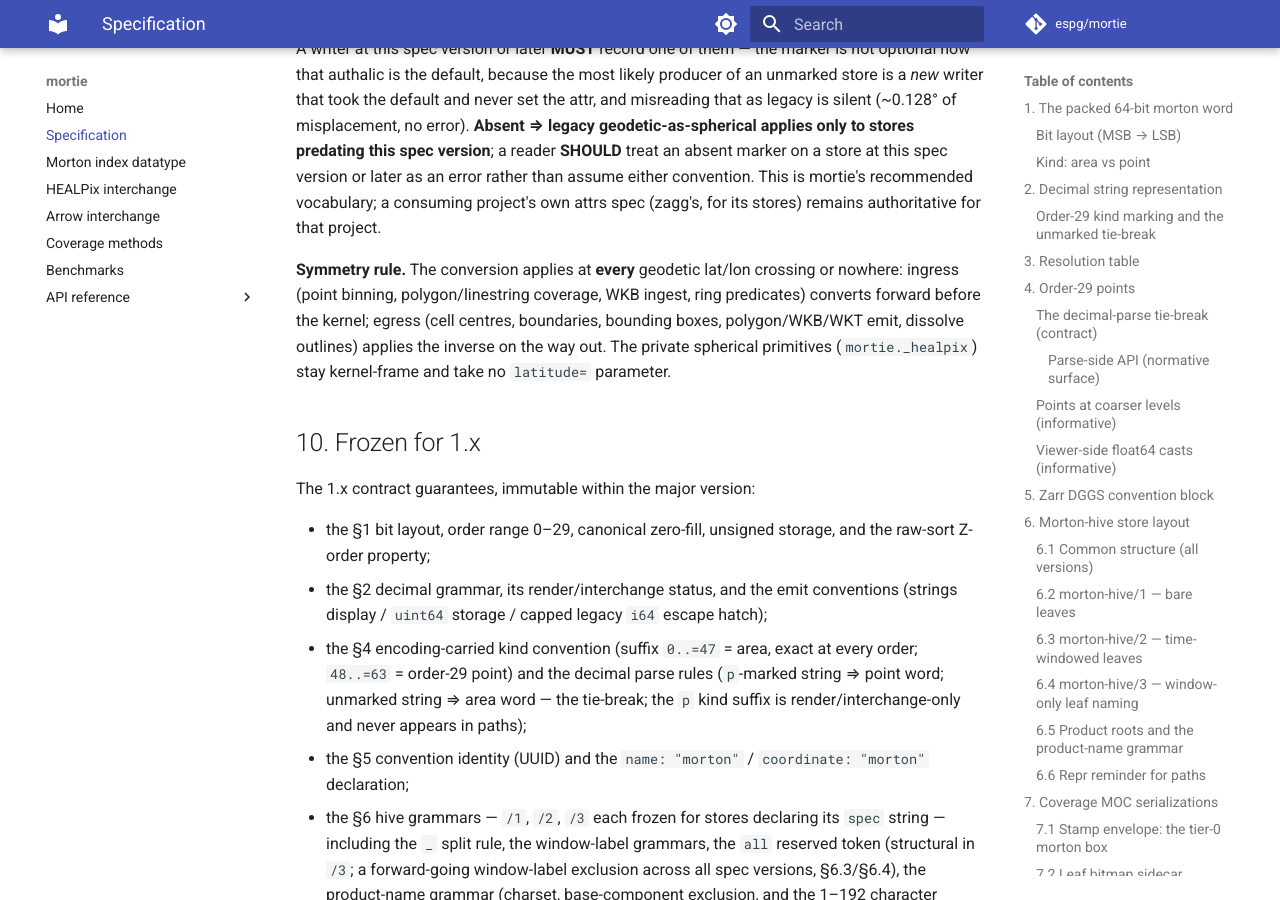
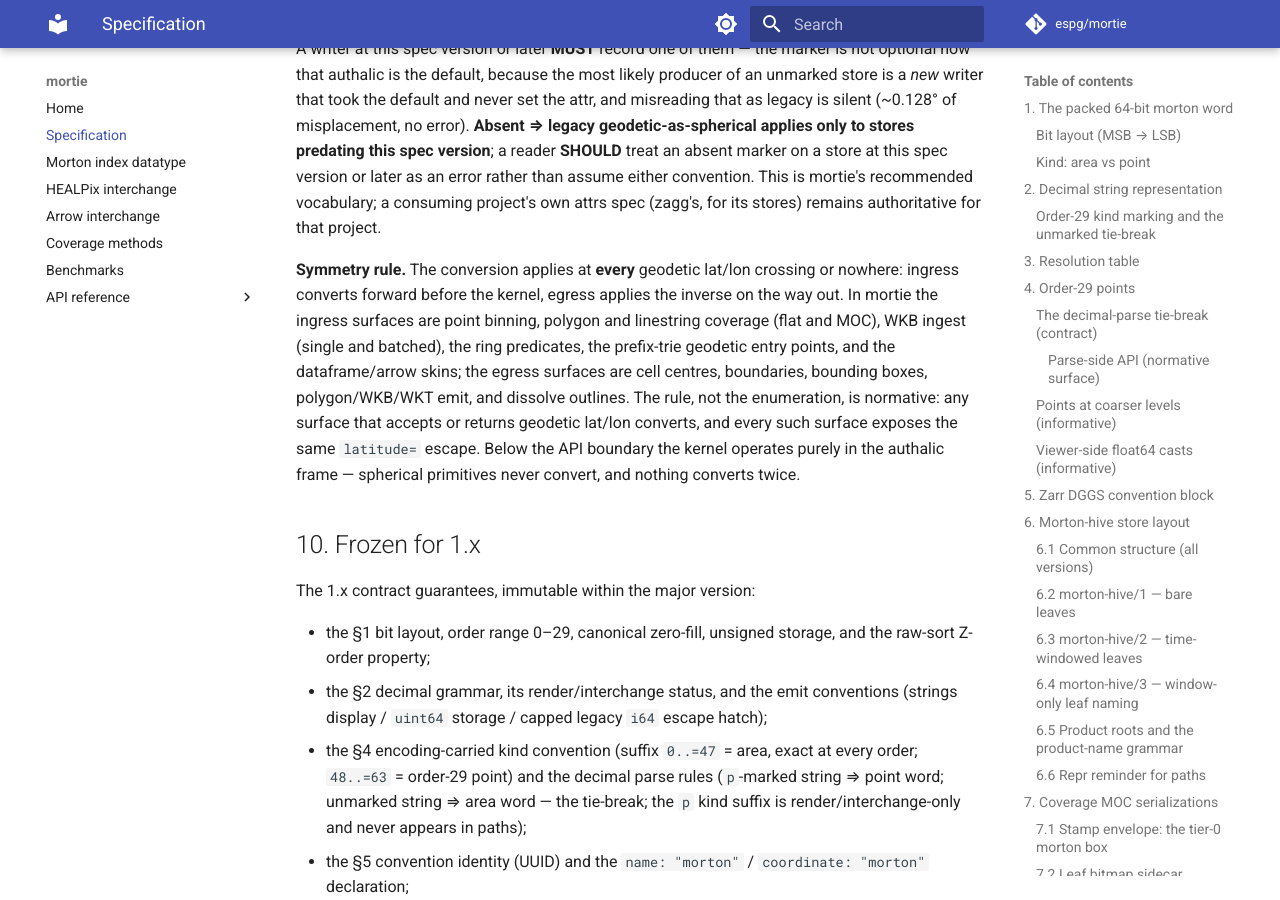
Before and after one commit to espg/mortie, an MkDocs documentation site: the page built from docs/specification.md, in a window 1280 px wide and 900 px high, scrolled down 16692 px. Built offline with MkDocs 1.6.1 and Material for MkDocs 9.7.7, drawn with Linux system fonts in a browser that asks for light colours; comment, search, counter and statistics services are not loaded; the version menu is left out.

Commit message:
fold review: make the crossing enumeration complete and public (issue #186)

```diff
--- a/docs/specification.md
+++ b/docs/specification.md
@@ -748,13 +748,18 @@ than assume either convention. This is mortie's recommended vocabulary;
 a consuming project's own attrs spec (zagg's, for its stores) remains
 authoritative for that project.
 
-**Symmetry rule.** The conversion applies at **every** geodetic
-lat/lon crossing or nowhere: ingress (point binning, polygon/linestring
-coverage, WKB ingest, ring predicates) converts forward before the kernel;
-egress (cell centres, boundaries, bounding boxes, polygon/WKB/WKT emit,
-dissolve outlines) applies the inverse on the way out. The private spherical
-primitives (`mortie._healpix`) stay kernel-frame and take no `latitude=`
-parameter.
+**Symmetry rule.** The conversion applies at **every** geodetic lat/lon
+crossing or nowhere: ingress converts forward before the kernel, egress
+applies the inverse on the way out. In mortie the ingress surfaces are point
+binning, polygon and linestring coverage (flat and MOC), WKB ingest (single
+and batched), the ring predicates, the prefix-trie geodetic entry points,
+and the dataframe/arrow skins; the egress surfaces are cell centres,
+boundaries, bounding boxes, polygon/WKB/WKT emit, and dissolve outlines.
+The rule, not the enumeration, is normative: any surface that accepts or
+returns geodetic lat/lon converts, and every such surface exposes the same
+`latitude=` escape. Below the API boundary the kernel operates purely in the
+authalic frame — spherical primitives never convert, and nothing converts
+twice.
 
 ## 10. Frozen for 1.x
 
```
